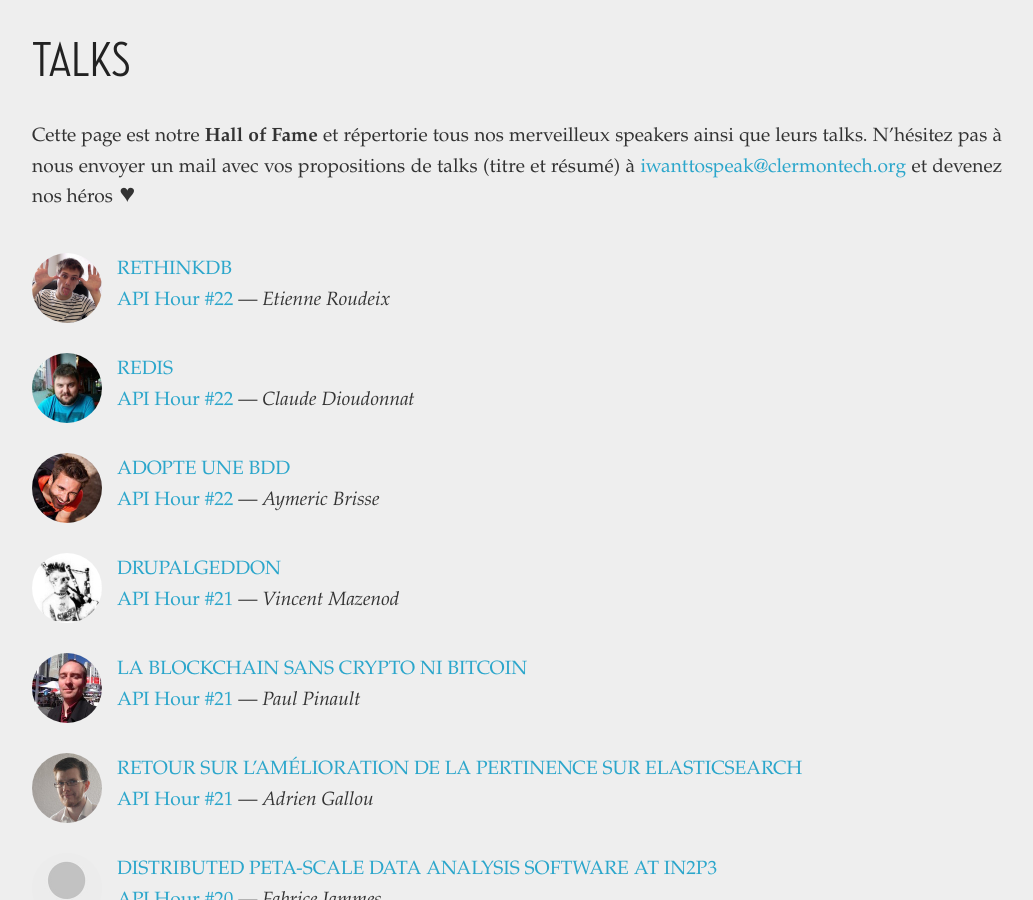
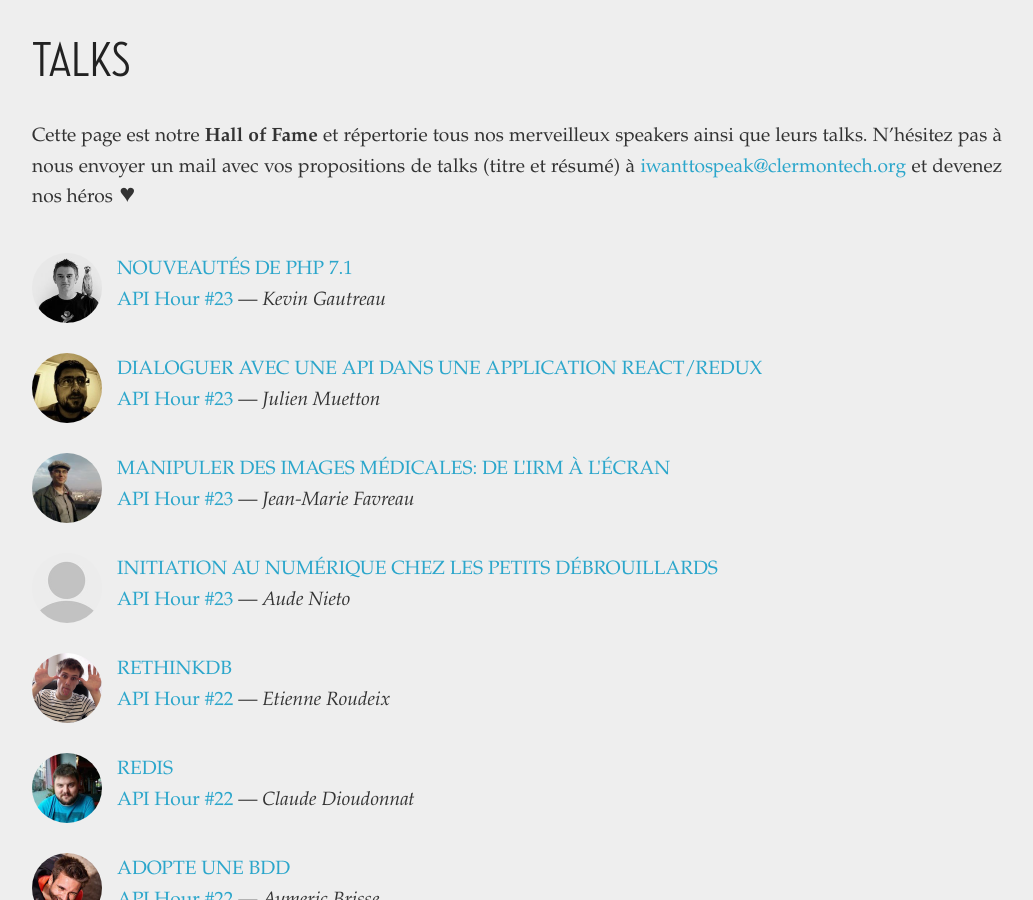
Before and after one commit to clermontech/clermontech.github.com, a Jekyll site: the page built from talks/index.md, in a window 1280 px wide and 900 px high, scrolled down 311 px. Shown: the whole window, without its empty margins (123-1156 px from the left). Built offline with Jekyll 4.4.1, drawn with Linux system fonts in a browser that asks for light colours.

Commit message:
add talks pages for AH23

```diff
--- /dev/null
+++ b/_posts/2016-11-11-aude-nieto-initiation-au-numerique-chez-les-petits-debrouillards.md
@@ -0,0 +1,18 @@
+---
+layout: talk
+categories: [ talks, api-hour-23 ]
+
+session_url: /api-hours/api-hour-23.html
+session_name: Clermont'ech API Hour &#35;23
+session_short_name: "&#35;23"
+
+author: Aude Nieto
+author_url: http://www.lespetitsdebrouillards-auvergne.org/
+
+slides_url: /api-hours/slides/2016-11-11-aude-nieto.pdf
+video:
+
+title: "Initiation au numérique chez les petits débrouillards"
+---
+
+Le credo des Petits Débrouillards c'est de rendre les Sciences ludiques et facilement accessibles au tout public. Pour cela, nous rendons le public acteur de ses découvertes au travers de la mise en place des démarches expérimentales simples réalisables avec des objets du quotidien afin qu'elles soient facilement reproductibles une fois rentrés chez soi. Dans la présentation, j'aborderai la façon dont nous appliquons ce savoir faire de médiateurs au domaine du numérique: Ingénierie inversée, activités débranchées, etc.
--- /dev/null
+++ b/_posts/2016-11-11-jean-marie-favreau-manipuler-les-images-medicales.md
@@ -0,0 +1,20 @@
+---
+layout: talk
+categories: [ talks, api-hour-23 ]
+
+session_url: /api-hours/api-hour-23.html
+session_name: Clermont'ech API Hour &#35;23
+session_short_name: "&#35;23"
+
+author: Jean-Marie Favreau
+author_url: http://jmfavreau.info/
+author_image: jmfavreau.jpg
+
+slides_url: http://jmfavreau.info/files/IM-APIHour23.svg
+video:
+
+title: "Manipuler des images médicales: de l'IRM à l'écran"
+---
+
+Qu'est-ce qu'une image médicale, comment peut-on la stocker et la manipuler ?
+Petit tour d'horizon des solutions techniques, depuis le format DICOM jusqu'au logiciel graphique slicer3D, en passant par les bibliothèques ITK et dcmtk.
--- /dev/null
+++ b/_posts/2016-11-11-julien-muetton-dialoguer-avec-une-api-dans-une-app-react-redux.md
@@ -0,0 +1,20 @@
+---
+layout: talk
+categories: [ talks, api-hour-23 ]
+
+session_url: /api-hours/api-hour-23.html
+session_name: Clermont'ech API Hour &#35;23
+session_short_name: "&#35;23"
+
+author: Julien Muetton
+author_url: https://twitter.com/themouette
+author_image: themouette.jpeg
+
+slides_url: https://themouette.gitlab.io/apihour23-slides-consume-api-in-redux/
+video:
+
+title: "Dialoguer avec une API dans une application React/redux"
+---
+
+Retour sur la gestion de flux asynchrones dans une application Redux en général
+et des interactions HTTP (AJAX, Fetch) en particulier.
--- /dev/null
+++ b/_posts/2016-11-11-kevin-gautreau-nouveautes-php-7-1.md
@@ -0,0 +1,19 @@
+---
+layout: talk
+categories: [ talks, api-hour-23 ]
+
+session_url: /api-hours/api-hour-23.html
+session_name: Clermont'ech API Hour &#35;23
+session_short_name: "&#35;23"
+
+author: Kevin Gautreau
+author_url: https://twitter.com/kgaut
+author_image: kgaut.jpg
+
+slides_url: http://talk-php7-1.formations.kgaut.net/
+video:
+
+title: "Nouveautés de PHP 7.1"
+---
+
+Passage en revue des nouveautés de la nouvelle version 7.1 du langage de programmation PHP
```
Also changed, not shown: _posts/2016-10-31-api-hour-23.md (+8 -0 lines), images/speaker-images/jmfavreau.jpg (added), 1 other file.
